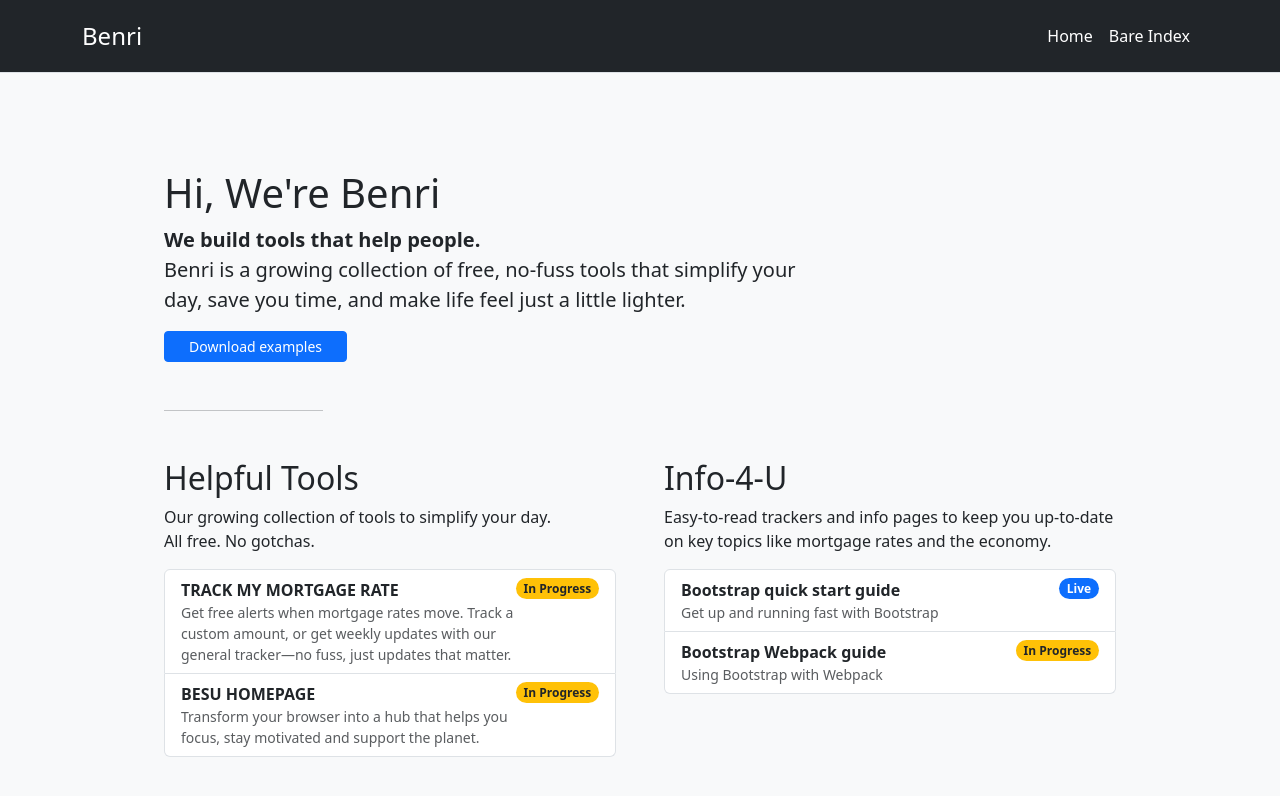
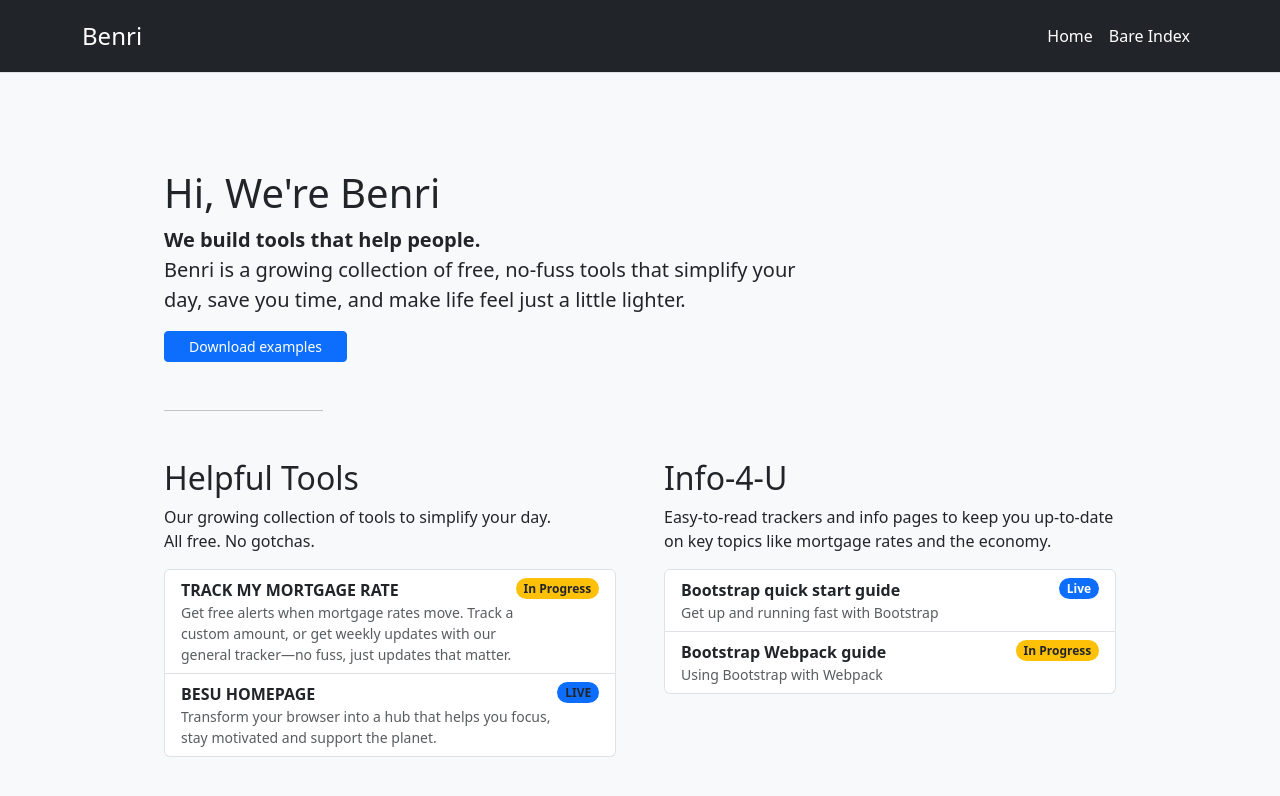
Before and after one commit to RixGpt/benri, a Jekyll site: the page built from index.md, in a window 1280 px wide. Shown: the top 796 px of the page. Built offline with Jekyll 4.4.1, drawn with Linux system fonts in a browser that asks for light colours.

Commit message:
Update index.md

```diff
--- a/index.md
+++ b/index.md
@@ -32,7 +32,7 @@ title: Welcome to Benri
               <div class="fw-bold">BESU HOMEPAGE</div>
               <small class="d-block text-muted">Transform your browser into a hub that helps you focus, stay motivated and support the planet.</small>
             </div>
-            <span class="badge bg-warning text-dark rounded-pill">In Progress</span>
+            <span class="badge bg-primary text-dark rounded-pill">LIVE</span>
           </a>
         </div>
       </div>
```
